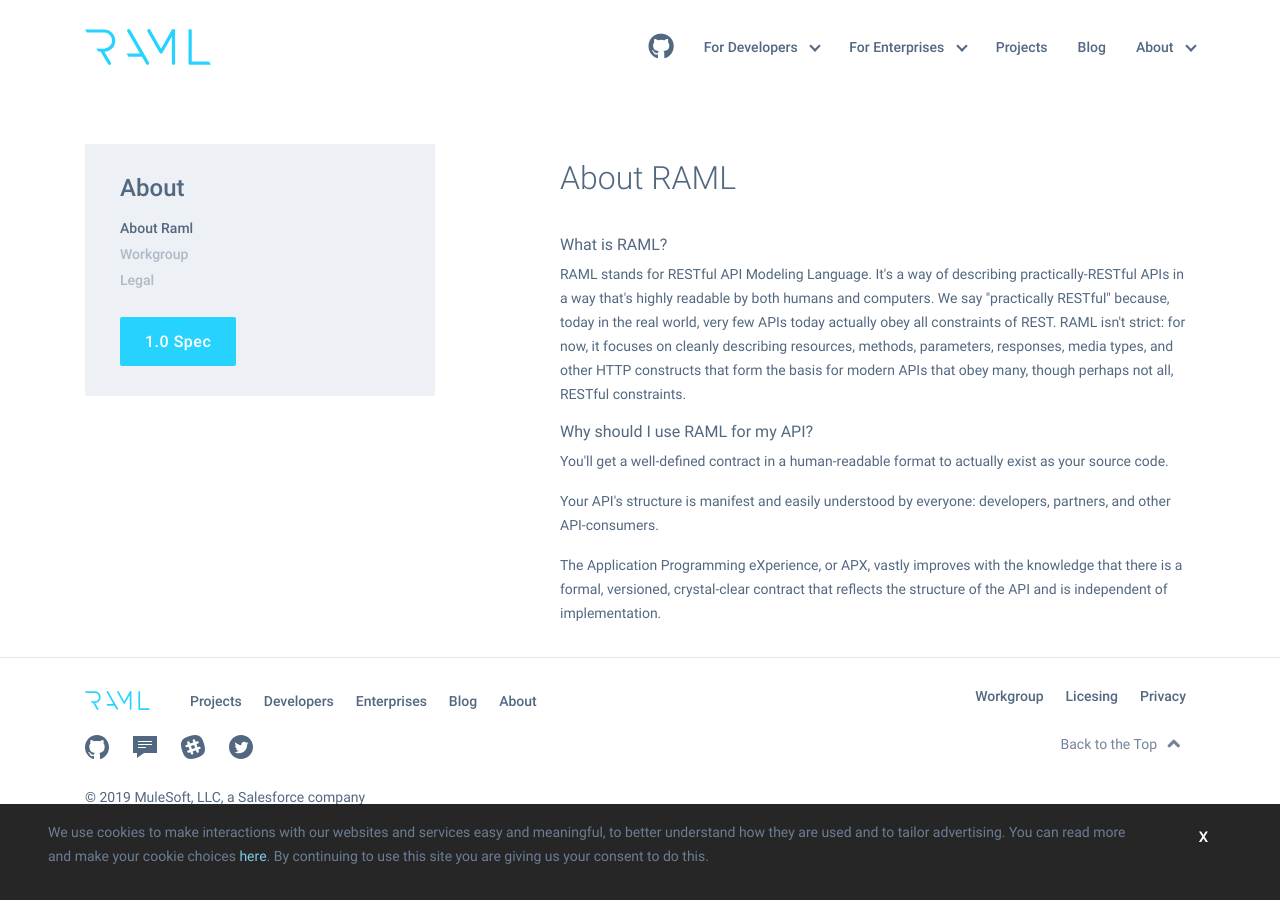
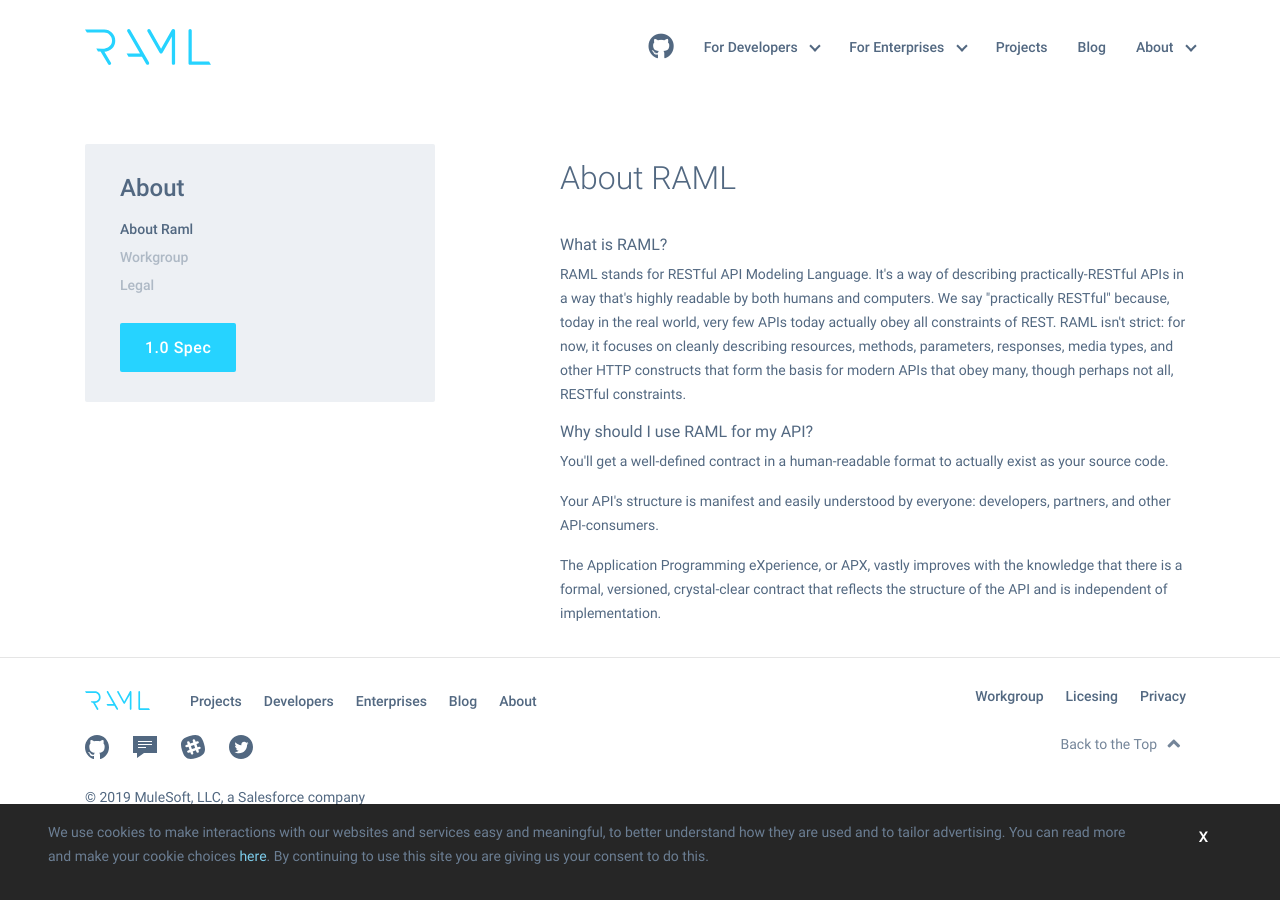
Before and after one commit to raml-org/raml-org, a Jekyll site: the page built from about-raml.html, in a window 1280 px wide. Built offline with Jekyll 4.4.1, drawn with Linux system fonts in a browser that asks for light colours; nearby versions of some CDN libraries.

Commit message:
raml updates

```diff
--- a/css/style.scss
+++ b/css/style.scss
@@ -50,6 +50,8 @@
 $light-gray:#748599;
 $flash-white:#EDF0F4;
 $lighter-gray:#F7FAFF;
+$black:#000;
+$white:#fff;
 
 /*overriding bootstrap variables */
 $primary: $sky-blue !default;
@@ -72,7 +74,7 @@
 .btn.btn-primary{
   background-color: $sky-blue;
   border-color: $sky-blue;
-  color: #fff;
+  color: $white;
   font-family: $font-face-medium;
   margin-right: 10px;
 }
@@ -82,7 +84,7 @@
 .btn.btn-secondary{
   background-color: $orange;
   border-color: $orange;
-  color: #fff;
+  color: $white;
   font-family: $font-face-medium;
 }
 .btn.btn-secondary:hover{
@@ -130,7 +132,7 @@
         line-height: 1.428571429;
         text-decoration: none;
         color: #337ab7;
-        background-color: #fff;
+        background-color: $white;
         border: 1px solid $light-gray;
         margin-left: -1px;
       }
@@ -141,7 +143,7 @@
         line-height: 1.428571429;
         text-decoration: none;
         color: #337ab7;
-        background-color: #fff;
+        background-color: $white;
         border: 1px solid #ddd;
         margin-left: -1px;
       }
@@ -216,7 +218,7 @@
 
 .padd_00{padding: 0;}
 a.specif_btn{
-  border: 0px solid;border-radius: 2px;font-family: $font-face-medium; background-color:$sky-blue;display: table;color: #fff;padding: 15px 25px;font-size: 12pt;letter-spacing: 0.5px;line-height: 19px; text-decoration: none;
+  border: 0px solid;border-radius: 2px;font-family: $font-face-medium; background-color:$sky-blue;display: table;color: $white;padding: 15px 25px;font-size: 12pt;letter-spacing: 0.5px;line-height: 19px; text-decoration: none;
   @media screen and (max-width: 767px){
     font-size: 16px;
     padding:15px 25px;
@@ -244,7 +246,7 @@
       padding-top: 20px;
       padding-bottom: 20px;
       .navbar-collapse{
-        position: absolute;top: 0;z-index:999;min-height:100vw;background:#fff;
+        position: absolute;top: 0;z-index:999;min-height:100vw;background:$white;
       }
       .nav-logo{
         padding-left: 15px; float:left;margin-top:10px;margin-right: 20px;
@@ -326,12 +328,12 @@
           border: 0px;
           border-radius:2px;
             @media(max-width: 767px){
-              position:relative;display: block;background-color: #fff;box-shadow: none;border: none;color: #000;left: 0;padding-top: 0;top: 0;
+              position:relative;display: block;background-color: $white;box-shadow: none;border: none;color: $black;left: 0;padding-top: 0;top: 0;
             }
             a{
-              color:#fff;opacity: 1;padding: 6px 25px;font-size: 14px;line-height: 16px;display: block;font-family: $font-face-medium;
+              color:$white;opacity: 1;padding: 6px 25px;font-size: 14px;line-height: 16px;display: block;font-family: $font-face-medium;
                @media(max-width: 767px){
-                color:#000;
+                color:$black;
                 font-weight: normal;
                 padding: 10px 25px;
                }
@@ -340,7 +342,7 @@
               background-color: transparent;
             }
             @media(min-width: 768px){
-              a:hover{color:#fff;background-color: transparent;}
+              a:hover{color:$white;background-color: transparent;}
             }
             li:hover{
               background: $light-gray;
@@ -350,7 +352,7 @@
             }
             li.dropdown{
               .caret{
-                border: solid #fff;
+                border: solid $white;
                 border-width: 0 2px 2px 0;
                 display: inline-block;
                 padding: 3px;
@@ -477,7 +479,7 @@
       display: inline-block;
 
       a{
-        border: 0px solid;border-radius: 2px; background-color:$sky-blue;color: #fff;padding: 20px 25px;font-size: 16px;letter-spacing: 0.5px;line-height: 19px; text-decoration: none;margin-left: 25px;width: 190px;display: block;float: left;font-family: $font-face-medium;
+        border: 0px solid;border-radius: 2px; background-color:$sky-blue;color: $white;padding: 20px 25px;font-size: 16px;letter-spacing: 0.5px;line-height: 19px; text-decoration: none;margin-left: 25px;width: 190px;display: block;float: left;font-family: $font-face-medium;
         @media(max-width: 767px){
           width: 190px;display: block;margin:0 auto;margin-bottom: 15px;float: none;display: inline-block;margin-left: 30px;
         }
@@ -525,7 +527,7 @@
 
 
 #content-bg-color{
-  background-color: $slate-gray;color:#fff;padding: 75px 0 100px;
+  background-color: $slate-gray;color:$white;padding: 75px 0 100px;
     @media(max-width: 575px){
       padding: 30px 0 50px;
     }
@@ -552,13 +554,13 @@
         }
       }
   h2{
-    margin-bottom: 30px;margin-top: 20px;color: #fff;
+    margin-bottom: 30px;margin-top: 20px;color: $white;
     @media(max-width: 575px){
       font-size: 18px;line-height: 25px;padding: 0 20px;
     }
   }
   p{
-    font-size: 14px;line-height: 24px; width: 445px;margin: 0 auto;margin-bottom: 42.58px;color: #fff;
+    font-size: 14px;line-height: 24px; width: 445px;margin: 0 auto;margin-bottom: 42.58px;color: $white;
     @media(max-width: 575px){
       width: 100%;
     }
@@ -572,7 +574,7 @@
     color: $light-gray; font-family: 'Roboto-Regular';  font-size: 14px;  font-weight: 500; line-height: 16px;margin:0;background: $lighter-gray;padding: 20px;border-top: 1px solid $light-gray;width: 100%;}
   .output-block{
     h4{
-      background-color: $flash-white;color: #000;
+      background-color: $flash-white;color: $black;
     }
   }
   a.playground-btn{
@@ -583,7 +585,7 @@
     border-radius: 2px;
     padding:10px 20px;
     background-color: $slate-gray;
-    color: #FFFFFF;
+    color: $white;
     font-family: 'Roboto-Regular';
     font-size: 14px;
     font-weight: 600;
@@ -594,7 +596,7 @@
   }
   a.playground-btn.no-background{
     background:none;
-    color:#000;
+    color:$black;
     font-size:20px;
     top:4px;
   }
@@ -715,7 +717,7 @@
       width: 100%;margin-bottom: 20px;font-family: $font-face-light;
     }
     a{
-      font-size: 16px;line-height: 19px;letter-spacing: 0.5px;border:0px solid;border-radius: 2px;background-color: $slate-gray;color: #fff;display: block;padding: 20px;text-align: center;font-family: $font-face-medium;
+      font-size: 16px;line-height: 19px;letter-spacing: 0.5px;border:0px solid;border-radius: 2px;background-color: $slate-gray;color: $white;display: block;padding: 20px;text-align: center;font-family: $font-face-medium;
 
     }
   }
@@ -903,7 +905,7 @@
 }
 
 #expl-bg-color{
-  background-color: $slate-gray;color: #fff;padding: 73px 0 65px;
+  background-color: $slate-gray;color: $white;padding: 73px 0 65px;
   @media(max-width: 767px){
     padding: 50px 0;
   }
@@ -911,7 +913,7 @@
     width: 165px;margin: 0 auto;display: block; margin-bottom: 36px;
   }
   h3{
-    color: #fff;
+    color: $white;
   }
 
   @media(max-width: 575px){
@@ -1053,6 +1055,7 @@
 }
 
 #enterprise_top{
+  overflow: hidden;
   .container.enterprise{
     @media(max-width: 767px){
       padding-top: 30px;
@@ -1252,7 +1255,7 @@
             display:block;
           }
           a{
-            font-size: 14px; line-height:26px;color: $slate-gray;font-family: $font-face-medium;opacity: 0.4;
+            font-size: 14px; line-height:28px;color: $slate-gray;font-family: $font-face-medium;opacity: 0.4;
           }
           a.active{color: $slate-gray;opacity: 1;}
         }
@@ -1269,7 +1272,7 @@
           float:none;
         }
         a.specif_btn{
-          color: #fff;
+          color: $white;
         }
       }
       .lastsidemenu{
@@ -1406,7 +1409,7 @@
         text-decoration: none;
       }
       a.active {
-        color: #fff;
+        color: $white;
         background-color: $slate-gray;
         border-radius: 2px;
         text-decoration: none;
@@ -1500,7 +1503,7 @@
         display: block;
       }
       p{
-        color: #fff;
+        color: $white;
       }
     }
 }
@@ -1525,7 +1528,7 @@
 }
 
 .open-source-com {
-    background: #fff;
+    background: $white;
     padding: 62px 0 80px;
     font-size: 16px;
     @media(max-width: 767px){
@@ -1544,14 +1547,14 @@
 }
 
 .do-more-with-less {
-    background: #fff;
+    background: $white;
     padding: 78px 0 55px;
     font-size: 16px;
     margin-bottom: 10px;
     .do-more-content {
       margin: 0 auto;
     .raml-links{
-      background: #fff;
+      background: $white;
       padding: 15px;
       border-radius: 2px;
       font-weight: 600;
```
